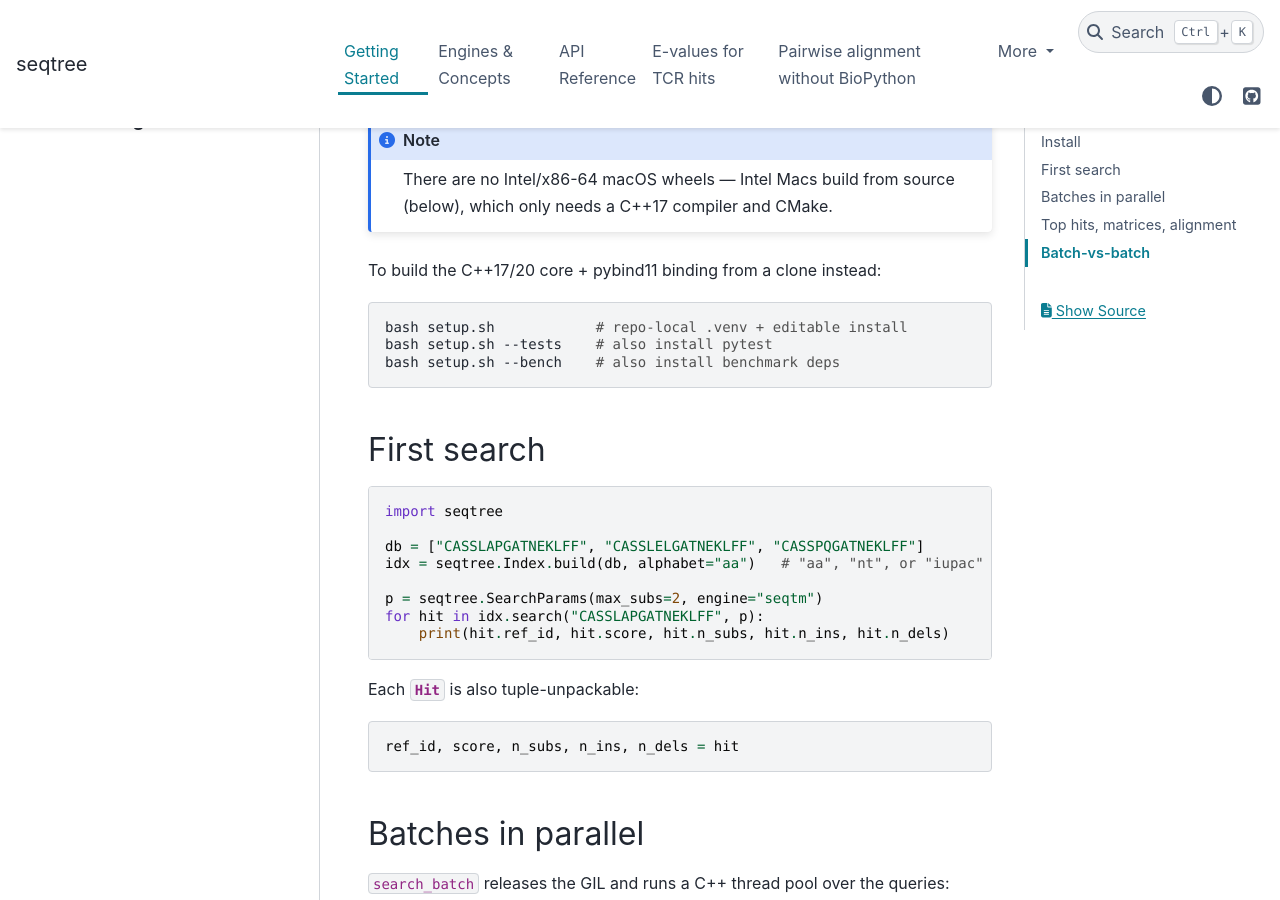
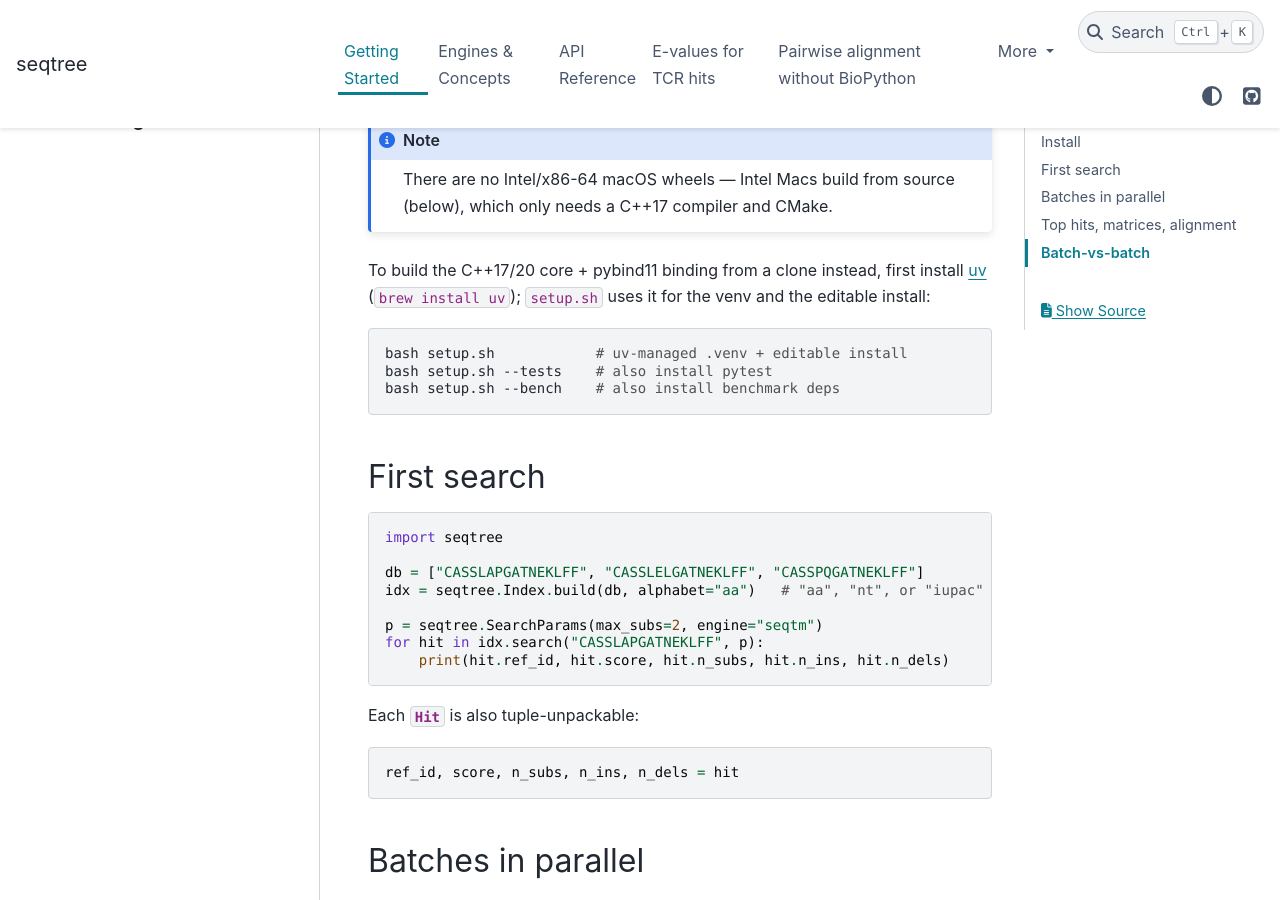
Before and after one commit to antigenomics/seqtree, a Sphinx documentation site: the page built from docs/getting-started.rst, in a window 1280 px wide and 900 px high, scrolled down 381 px. Built offline with Sphinx 7.4.7 and the PyData theme 0.15.4, drawn with Linux system fonts in a browser that asks for light colours.

Commit message:
chore: switch the toolchain to uv
setup.sh: uv venv + uv pip install -e (was python -m venv + pip). Drops the
pip-upgrade step uv makes unnecessary, and fails early with a clear message if
uv is absent.

CI (ci.yml, docs.yml, publish.yml): add astral-sh/setup-uv and replace every
pip step with uv -- `uv pip install --system` into the setup-python interpreter
for the test/docs jobs, `uv build --sdist` + `uvx twine check` for the sdist job.
The cibuildwheel wheel job is untouched (it manages its own build isolation).

README + getting-started + SKILL: note that setup.sh needs uv.

Left alone deliberately: `pip install seqtree` for end users (they get a wheel,
uv optional) and `pip install olga` in the benchmarks prose (an external tool,
not seqtree's toolchain; CI's olga step is converted).

Verified locally: a clean `uv venv` rebuild via setup.sh installs seqtree 0.6.0
and 322 tests pass; `uv build --sdist` + `uvx twine check` produce a valid sdist;
`uv pip install -r docs/requirements.txt` builds the docs with zero warnings; all
three workflow YAMLs parse. The GitHub-side jobs (setup-uv on the runners) could
not be exercised locally.

Co-Authored-By: Claude Opus 4.8 <noreply@anthropic.com>

```diff
--- a/docs/getting-started.rst
+++ b/docs/getting-started.rst
@@ -16,11 +16,13 @@ Prebuilt wheels are published on `PyPI <https://pypi.org/project/seqtree/>`_ for
    There are no Intel/x86-64 macOS wheels — Intel Macs build from source (below), which only needs
    a C++17 compiler and CMake.
 
-To build the C++17/20 core + pybind11 binding from a clone instead:
+To build the C++17/20 core + pybind11 binding from a clone instead, first install
+`uv <https://docs.astral.sh/uv/>`_ (``brew install uv``); ``setup.sh`` uses it for the venv and
+the editable install:
 
 .. code-block:: fish
 
-   bash setup.sh            # repo-local .venv + editable install
+   bash setup.sh            # uv-managed .venv + editable install
    bash setup.sh --tests    # also install pytest
    bash setup.sh --bench    # also install benchmark deps
 
```
Also changed, not shown: README.md (+4 -1 lines), skills/seqtree/SKILL.md (+1 -1 lines), 4 other files.
